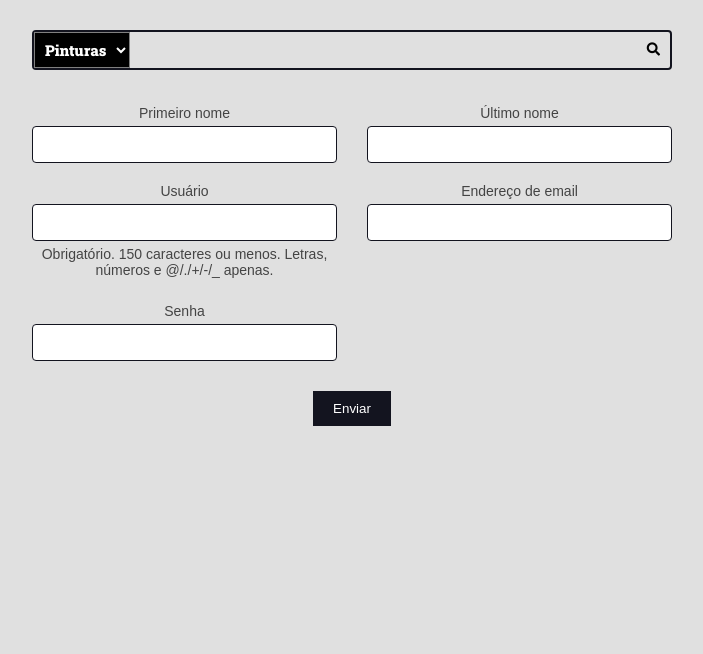
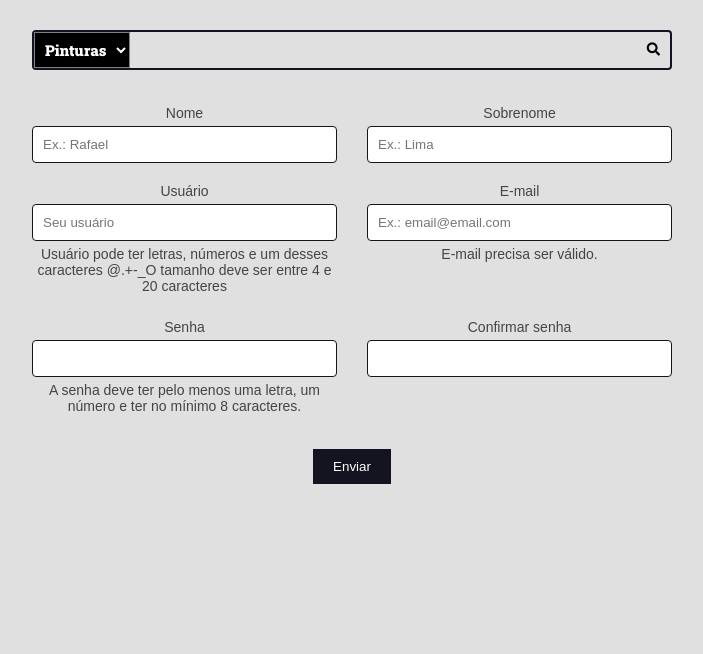
Before and after one commit to GuilhermeGonSoares/Art-Museum, a Django app: page /user/register/ in a window 1280 px wide. Shown: the part 113-767 px from the top of the page, without its empty margins (288-991 px from the left). Run offline with Django 4.2, Linux system fonts and the light colour scheme.

Commit message:
reescrevendo as propriedades do form-register

```diff
--- a/museum/templates/museum/pages/painter.html
+++ b/museum/templates/museum/pages/painter.html
@@ -9,7 +9,7 @@
     <br>
     <h2>Lista das suas pinturas:</h2>
     <br>
-
+    <img src="media/museum/cover/2022/10/05/download.jpeg" alt="">
     <div class="main-content main-content-list container">
         {% for painting in paintings %}
 
--- a/user/forms.py
+++ b/user/forms.py
@@ -1,8 +1,75 @@
 from django import forms
 from django.contrib.auth.models import User
+from django.core.exceptions import ValidationError
+from django.core.validators import validate_email
+from utils.django_form import strong_password
 
 
 class RegisterForm(forms.ModelForm):
+    username = forms.CharField(
+        label='Usuário',
+        help_text=(
+            'Usuário pode ter letras, números e um desses caracteres @.+-_'
+            'O tamanho deve ser entre 4 e 20 caracteres'
+
+        ),
+        error_messages={
+            'required': 'Este campo não pode ser vazio',
+            'min_length': 'Usuário deve ter no mínimo 4 caracteres',
+            'max_length': 'Usuário pode ter no máximo 20 caracteres',
+        },
+        min_length=4, max_length=20,
+        widget= forms.TextInput(
+            attrs={
+                'placeholder': 'Seu usuário'
+            }
+        )
+    )
+    first_name = forms.CharField(
+        error_messages={'required': 'Escreva seu nome'},
+        label='Nome',
+        widget=forms.TextInput(
+            attrs={
+                'placeholder': 'Ex.: Rafael'
+            }
+        )
+    )
+    last_name = forms.CharField(
+        error_messages={'required': 'Escreva seu sobrenome'},
+        label='Sobrenome',
+        widget = forms.TextInput(
+            attrs={
+                'placeholder': 'Ex.: Lima'
+            }
+        )
+    )
+    password = forms.CharField(
+        widget = forms.PasswordInput(),
+        error_messages = {
+            'required': 'A senha não pode ser vazia.'
+        },
+        help_text = ('A senha deve ter pelo menos uma letra, um número e ter no mínimo 8 caracteres.'),
+        label = 'Senha',
+        validators = [strong_password]
+    )
+    password2 = forms.CharField(
+        widget=forms.PasswordInput(),
+        label='Confirmar senha',
+        error_messages={
+            'required': 'Por favor, repita sua senha'
+        }
+    )
+
+    email = forms.EmailField(
+        error_messages = {'required': 'E-mail não pode ser vazio'},
+        label = 'E-mail',
+        help_text = 'E-mail precisa ser válido.',
+        widget=forms.TextInput(
+            attrs={
+                'placeholder': 'Ex.: email@email.com'
+            }
+        )
+    )
 
     class Meta:
         model = User
@@ -13,3 +80,18 @@ class RegisterForm(forms.ModelForm):
             'email',
             'password',
         ]
+
+    def clean(self):
+        cleaned_data = super().clean()
+
+        password = cleaned_data.get('password')
+        password2 = cleaned_data.get('password2')
+
+        if password != password2:
+            password_confirmation_error = ValidationError(
+                'As senhas estão diferentes, por favor digite-as novamente'
+            )
+            raise ValidationError({
+                'password': password_confirmation_error,
+                'password2': password_confirmation_error
+            })
--- a/user/templates/user/pages/register.html
+++ b/user/templates/user/pages/register.html
@@ -3,7 +3,6 @@
 {% block title %}Register | {% endblock title %}
 {% block content %}
     <div class="main-content center container">
-
         <form action="{% url 'user:create' %}" method="POST">
             {% csrf_token %}
             <div class="form-content form-content-grid">
--- a/user/views.py
+++ b/user/views.py
@@ -1,5 +1,6 @@
 from audioop import reverse
 
+from django.contrib import messages
 from django.http import HttpRequest, HttpResponse
 from django.shortcuts import redirect, render
 from django.views.decorators.http import (require_GET, require_http_methods,
@@ -29,4 +30,13 @@ def register_create(request: HttpRequest)-> HttpResponse:
     request.session['register_form_data'] = POST
     form = RegisterForm(POST)
 
+    if form.is_valid():
+        user = form.save(commit=False)
+        user.set_password(user.password)
+        user.save()
+        messages.success(request, "Usuário criado, por favor faça o log in.")
+
+        del(request.session['register_form_data'])
+        return redirect('painting:home')
+
     return redirect('user:register')
```
Also changed, not shown: utils/django_form.py (added, +14 -0 lines), db.sqlite3.
